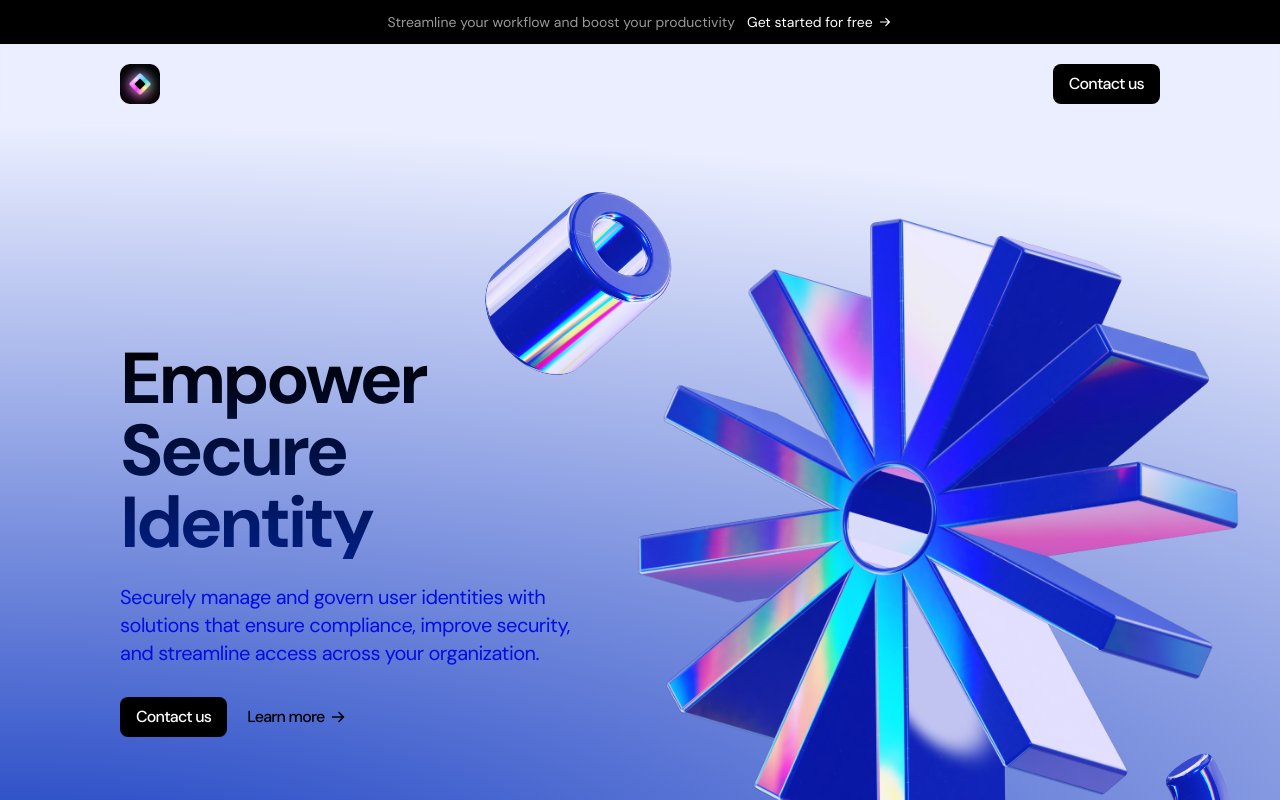
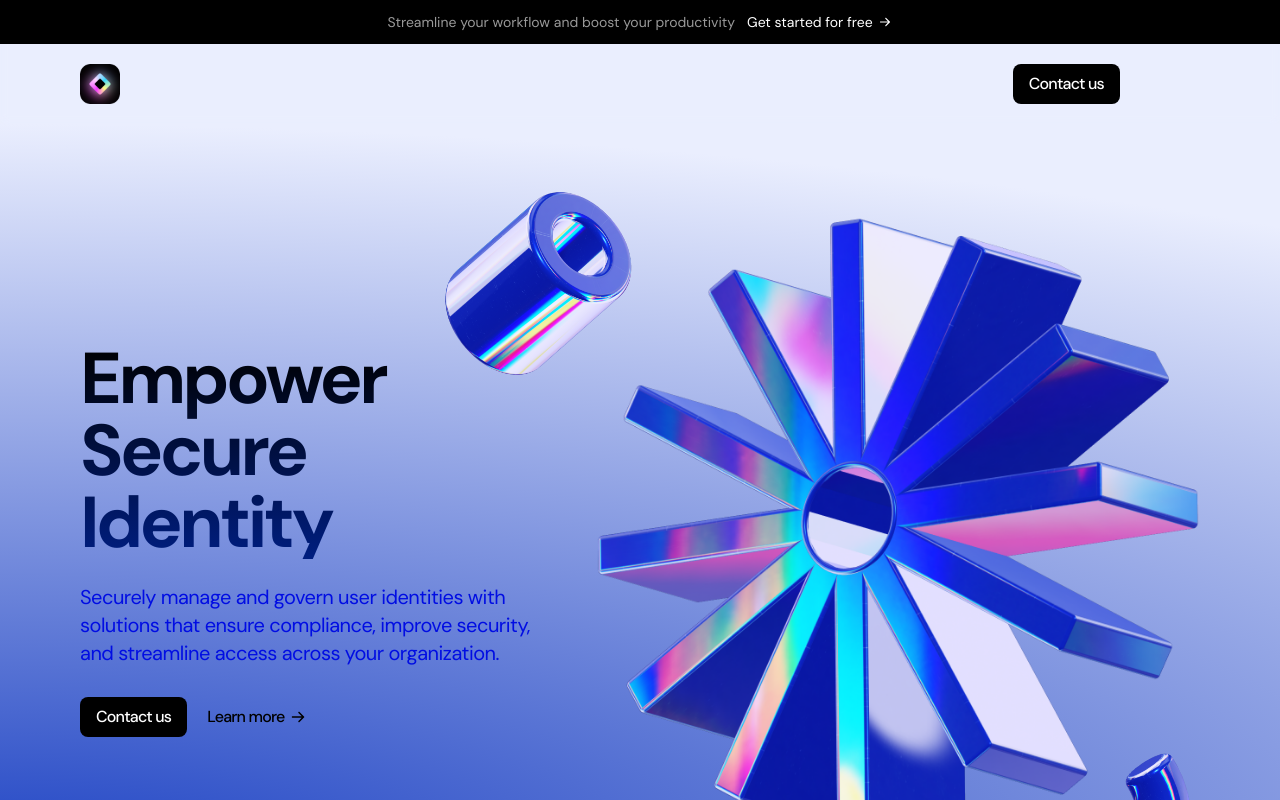
Before and after one commit to damilola1ade/identity-mgt, a Next.js app: page / in a window 1280 px wide. Shown: the top 800 px of the page. Built offline with nearby package versions, Linux system fonts and the light colour scheme.

Commit message:
removed center true from container in tailwind config

```diff
--- a/tailwind.config.ts
+++ b/tailwind.config.ts
@@ -16,7 +16,7 @@ const config: Config = {
   	},
   	extend: {
   		container: {
-  			center: 'true',
+
   			padding: {
   				DEFAULT: '20px',
   				lg: '80px'
```
